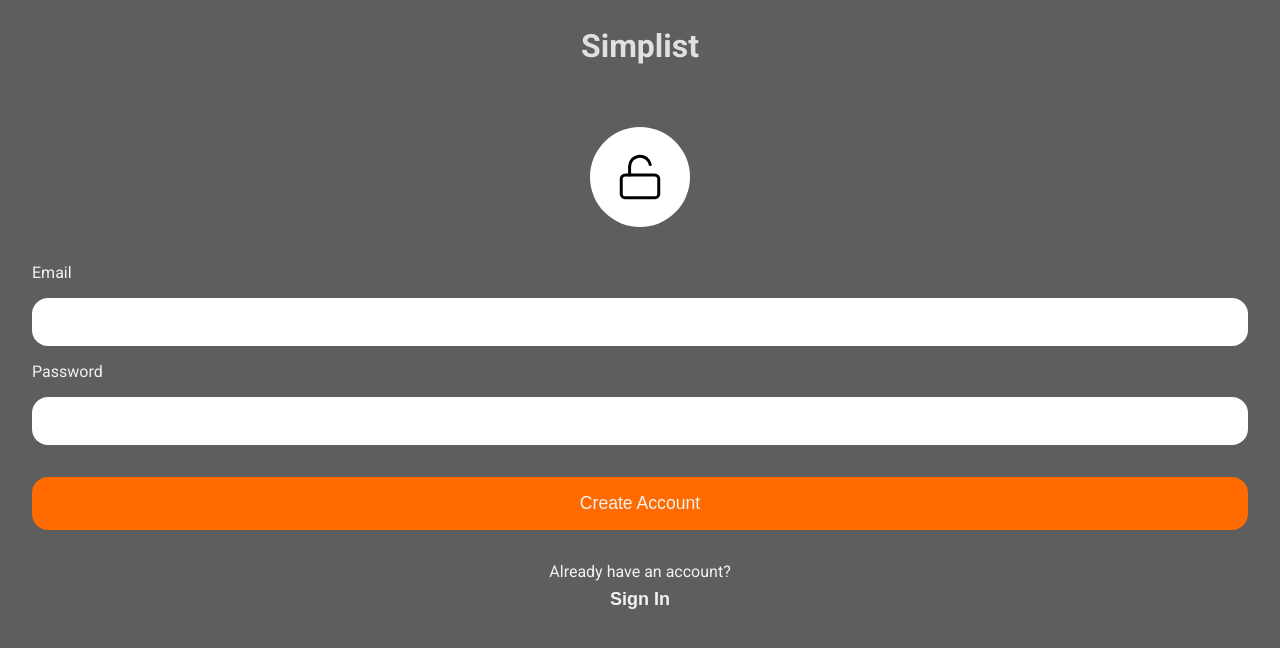
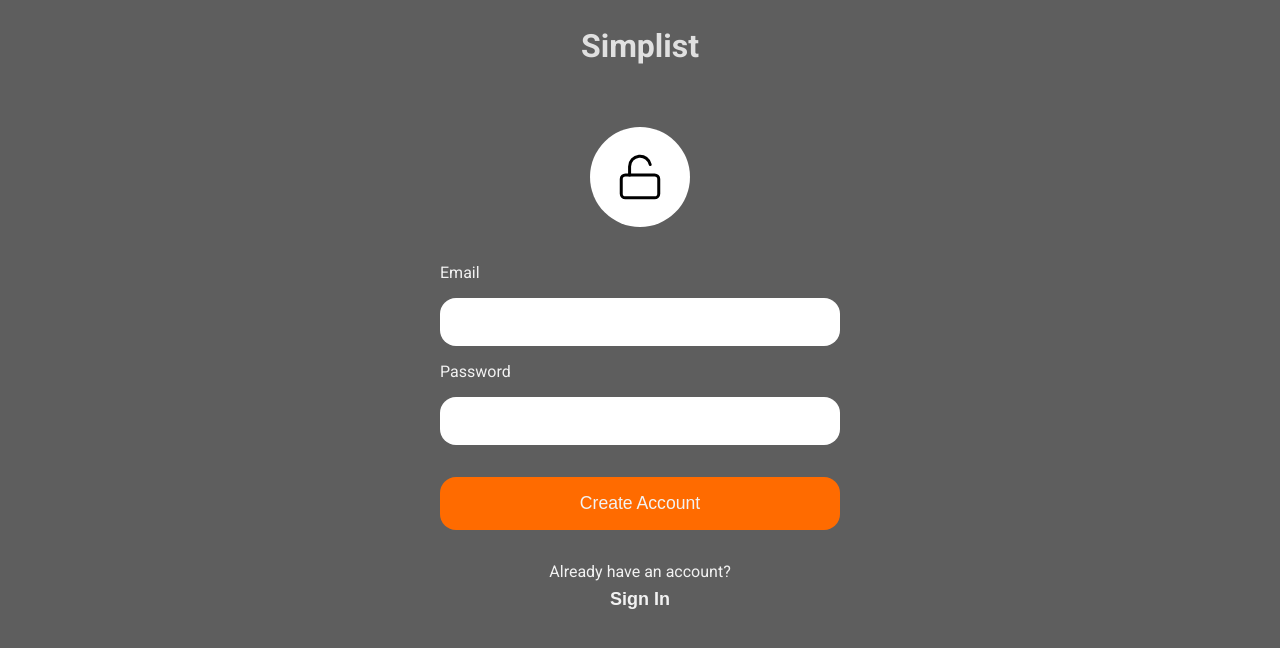
Before and after one commit to 13bfrancis/simplist, a React (Create React App) app: page /sign-in in a window 1280 px wide. Shown: the top 648 px of the page. Built offline with nearby package versions, Linux system fonts and the light colour scheme; no server answers.

Commit message:
made a minor styling change on sign in page

```diff
--- a/package.json
+++ b/package.json
@@ -25,7 +25,8 @@
     "start": "firebase emulators:start & react-scripts start",
     "build": "react-scripts build",
     "test": "react-scripts test",
-    "eject": "react-scripts eject"
+    "eject": "react-scripts eject",
+    "deploy": "yarn build && firebase deploy"
   },
   "eslintConfig": {
     "extends": "react-app"
--- a/src/pages/SignIn.tsx
+++ b/src/pages/SignIn.tsx
@@ -106,6 +106,8 @@ const AccountQuestionButton = styled.button`
 `;
 
 const Container = styled.div`
+  margin: 0 auto;
+  max-width: 400px;
   padding: 0 2rem;
   display: flex;
   flex-direction: column;
```
